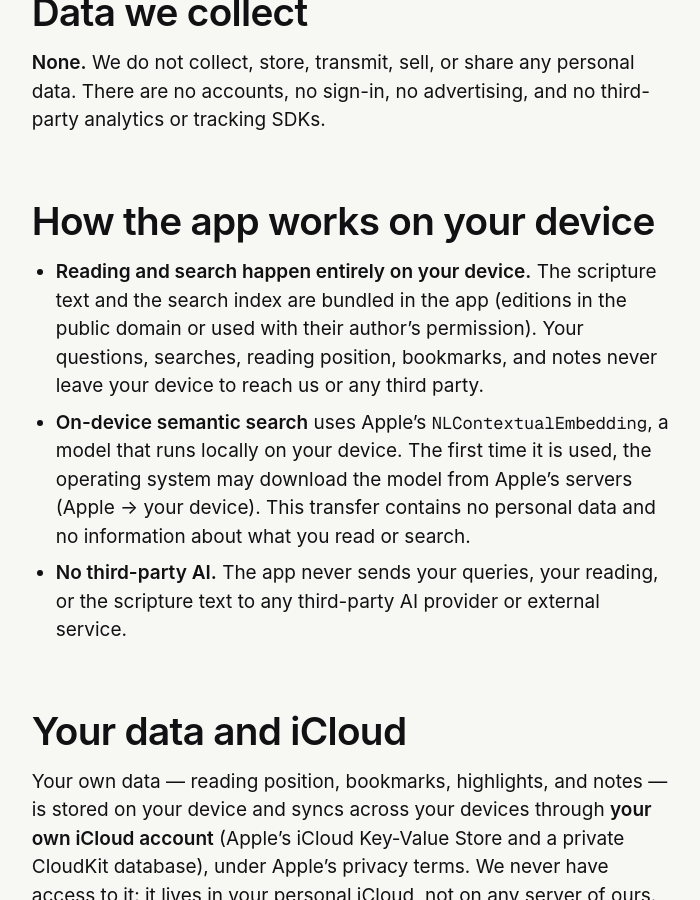
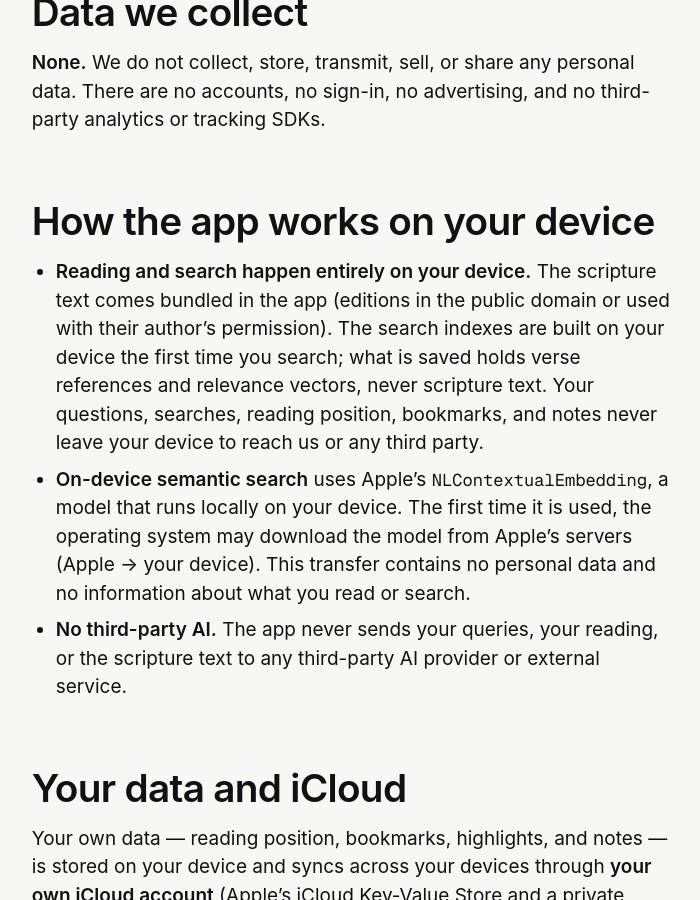
Before and after one commit to KhassinX/miqra-web, a Jekyll site: the page built from legal/privacy.md, in a window 1280 px wide and 900 px high, scrolled down 486 px. Shown: the whole window, without its empty margins (22-722 px from the left). Built offline with Jekyll 4.4.1, drawn with Linux system fonts in a browser that asks for light colours.

Commit message:
legal: la frase del índice de búsqueda es la de ScriptureSuite (EN/ES)
El índice se arma en el aparato al buscar (ReaderTabRoot.swift:40-45) y guarda solo referencias y vectores (ConcordanceIndexStore.swift:32-35); la política decía que venía con la app. Frase textual de ScriptureSuite, 23:28 EDT, verificada por Enlace. El Centro de derechos de la página ES enlaza a /es/. Igual que nibras-web#34. verif.sh 0 fallas Chromium y WebKit.

Co-Authored-By: Claude Opus 5.5 <noreply@anthropic.com>
Claude-Session: https://claude.ai/code/session_01HcbMZm97AK2qBxhKYzgV1m

```diff
--- a/legal/privacy.md
+++ b/legal/privacy.md
@@ -22,7 +22,7 @@ Miqra is a reading app for sacred scripture. It is built privacy-first: **we do
 
 ## How the app works on your device
 
-- **Reading and search happen entirely on your device.** The scripture text and the search index are bundled in the app (editions in the public domain or used with their author's permission). Your questions, searches, reading position, bookmarks, and notes never leave your device to reach us or any third party.
+- **Reading and search happen entirely on your device.** The scripture text comes bundled in the app (editions in the public domain or used with their author's permission). The search indexes are built on your device the first time you search; what is saved holds verse references and relevance vectors, never scripture text. Your questions, searches, reading position, bookmarks, and notes never leave your device to reach us or any third party.
 - **On-device semantic search** uses Apple's `NLContextualEmbedding`, a model that runs locally on your device. The first time it is used, the operating system may download the model from Apple's servers (Apple → your device). This transfer contains no personal data and no information about what you read or search.
 - **No third-party AI.** The app never sends your queries, your reading, or the scripture text to any third-party AI provider or external service.
 
```
Also changed, not shown: es/legal/privacy.md (+2 -2 lines).
